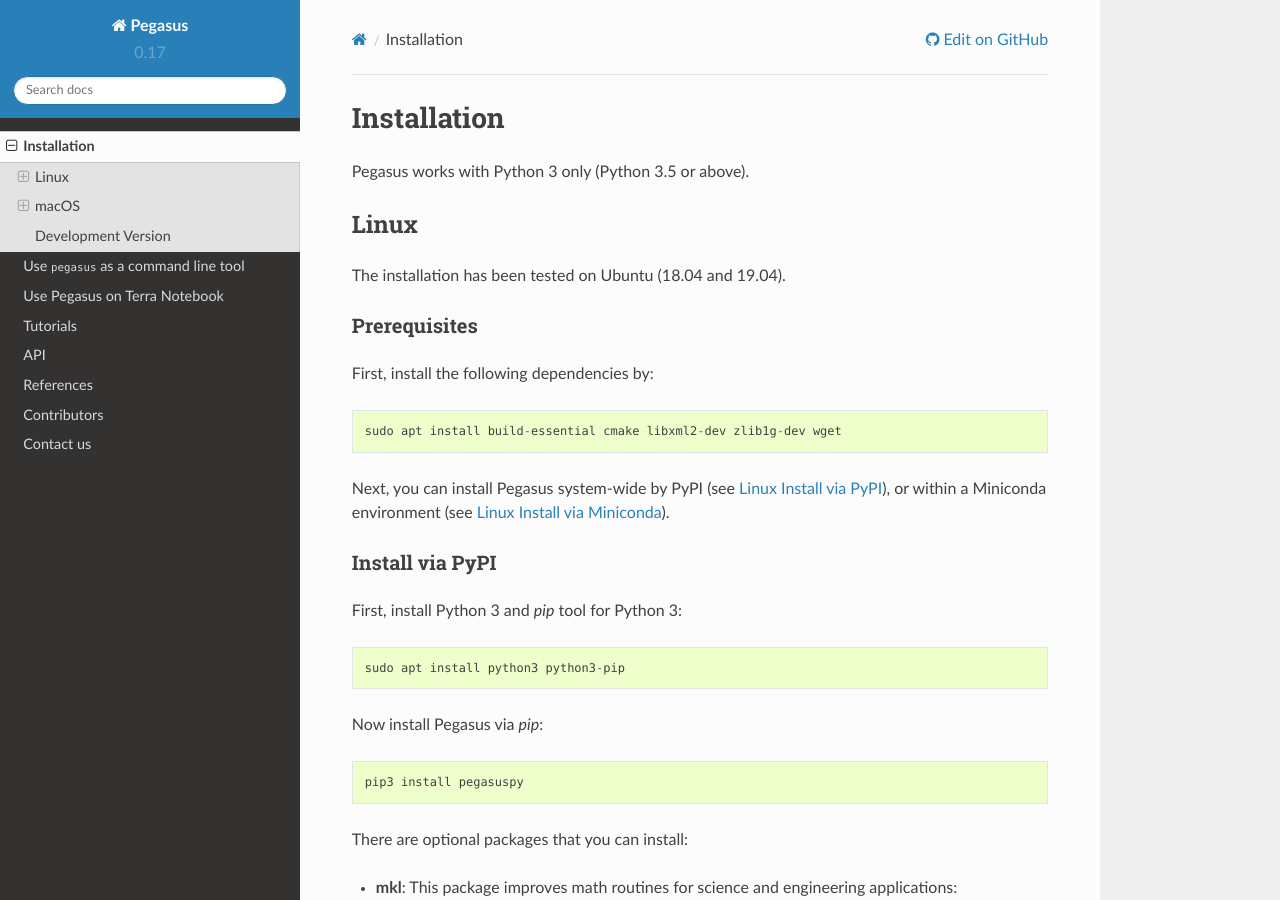
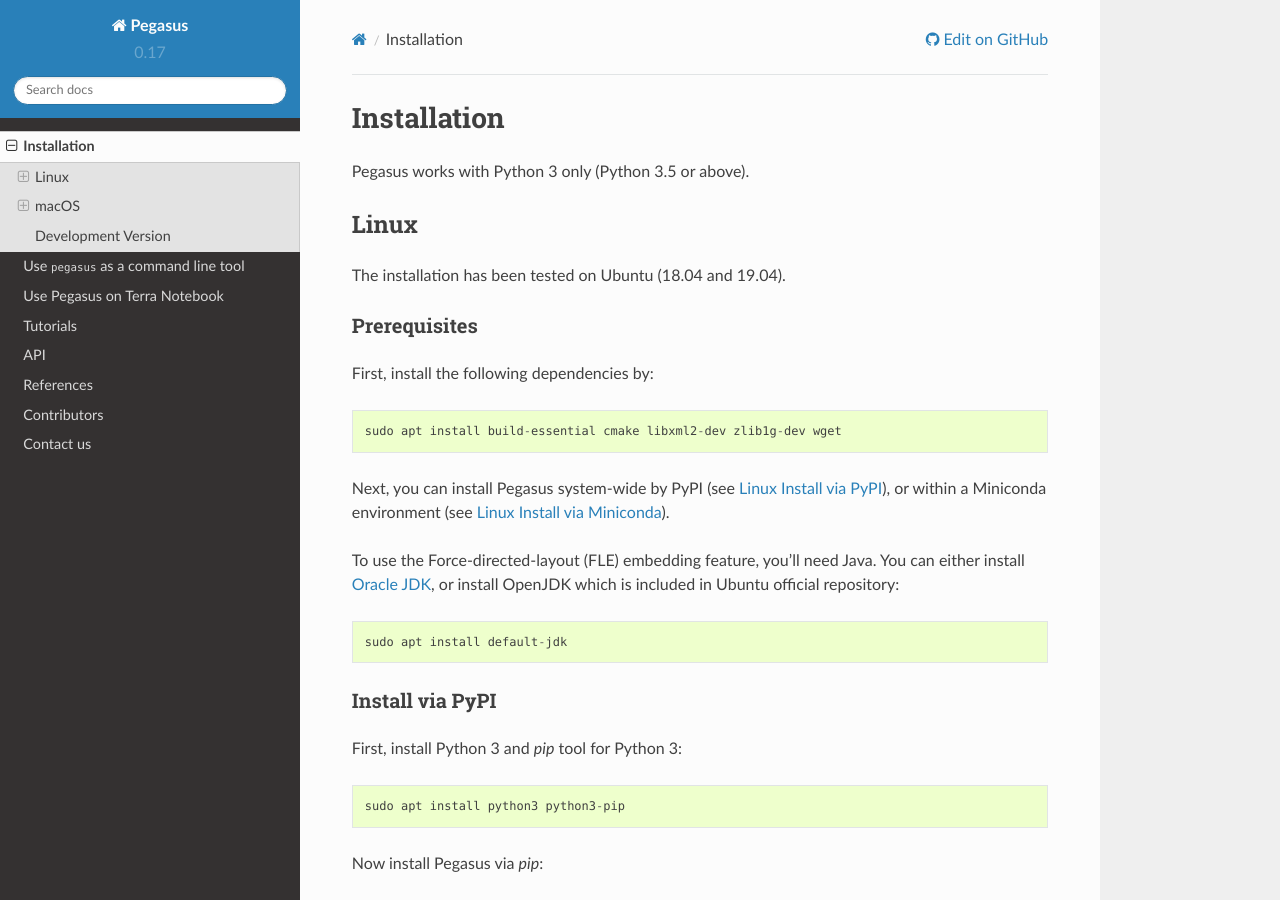
Before and after one commit to lilab-bcb/pegasus, a Sphinx documentation site: the page built from docs/installation.rst, in a window 1280 px wide and 900 px high. Built offline with Sphinx 7.4.7 and the Read the Docs theme 2.0.0, drawn with Linux system fonts in a browser that asks for light colours; formulas are drawn with MathJax 3; some of the changed text lies outside the part shown.

Commit message:
Add Java install instruction

```diff
--- a/docs/installation.rst
+++ b/docs/installation.rst
@@ -17,8 +17,13 @@
 
 Next, you can install Pegasus system-wide by PyPI (see `Linux Install via PyPI`_), or within a Miniconda environment (see `Linux Install via Miniconda`_).
 
+To use the Force-directed-layout (FLE) embedding feature, you'll need Java. You can either install `Oracle JDK`_, or install OpenJDK which is included in Ubuntu official repository::
+
+	sudo apt install default-jdk
+
 .. _Linux Install via PyPI: ./installation.html#install-via-pypi
 .. _Linux Install via Miniconda: ./installation.html#install-via-miniconda
+.. _Oracle JDK: https://www.oracle.com/java/
 
 Install via PyPI
 ################
@@ -107,6 +112,10 @@
 	xcode-select --install
 
 Next, you can install Pegasus system-wide by PyPI (see `macOS Installation via PyPI`_), or within a Miniconda environment (see `macOS Installation via Miniconda`_).
+
+To use the Force-directed-layout (FLE) embedding feature, you'll need Java. You can either install `Oracle JDK`_, or install OpenJDK via Homebrew::
+
+	brew cast install java
 
 .. _macOS Installation via PyPI: ./installation.html#id2
 .. _macOS Installation via Miniconda: ./installation.html#id3
```
